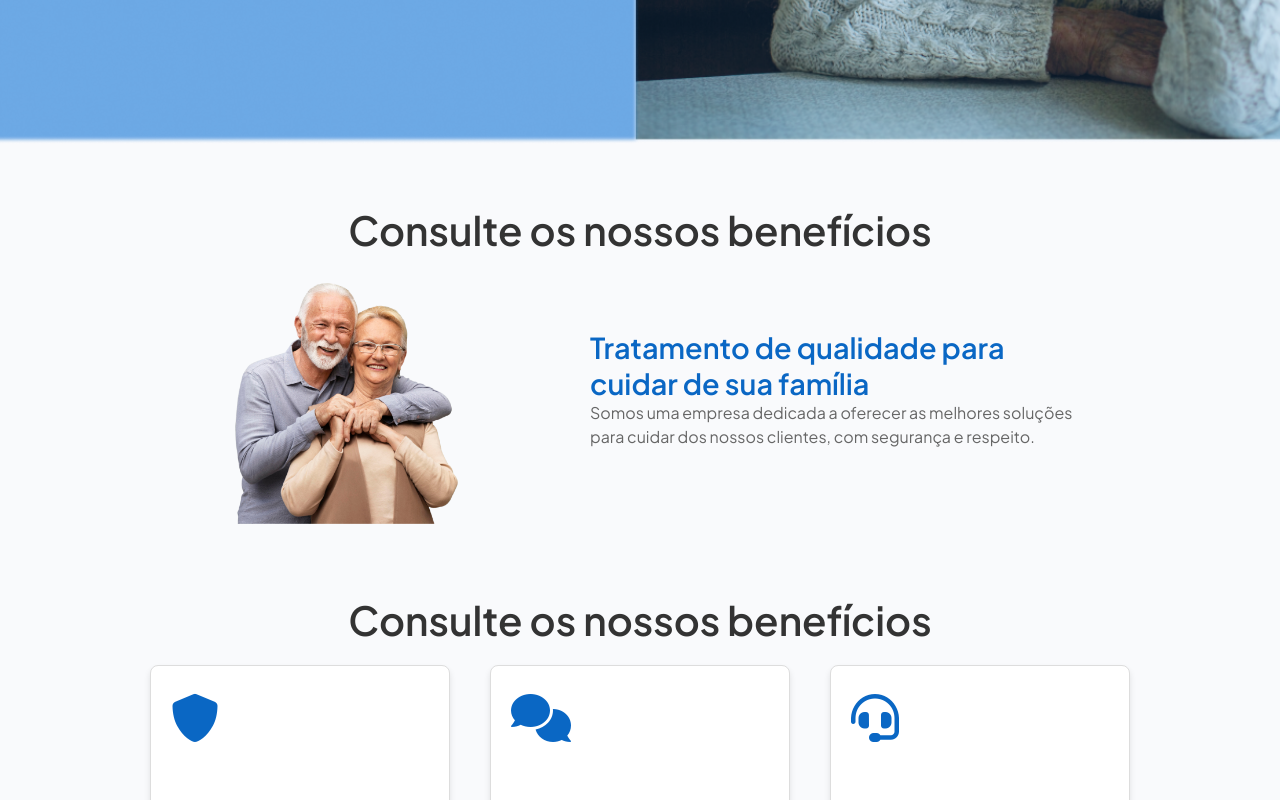
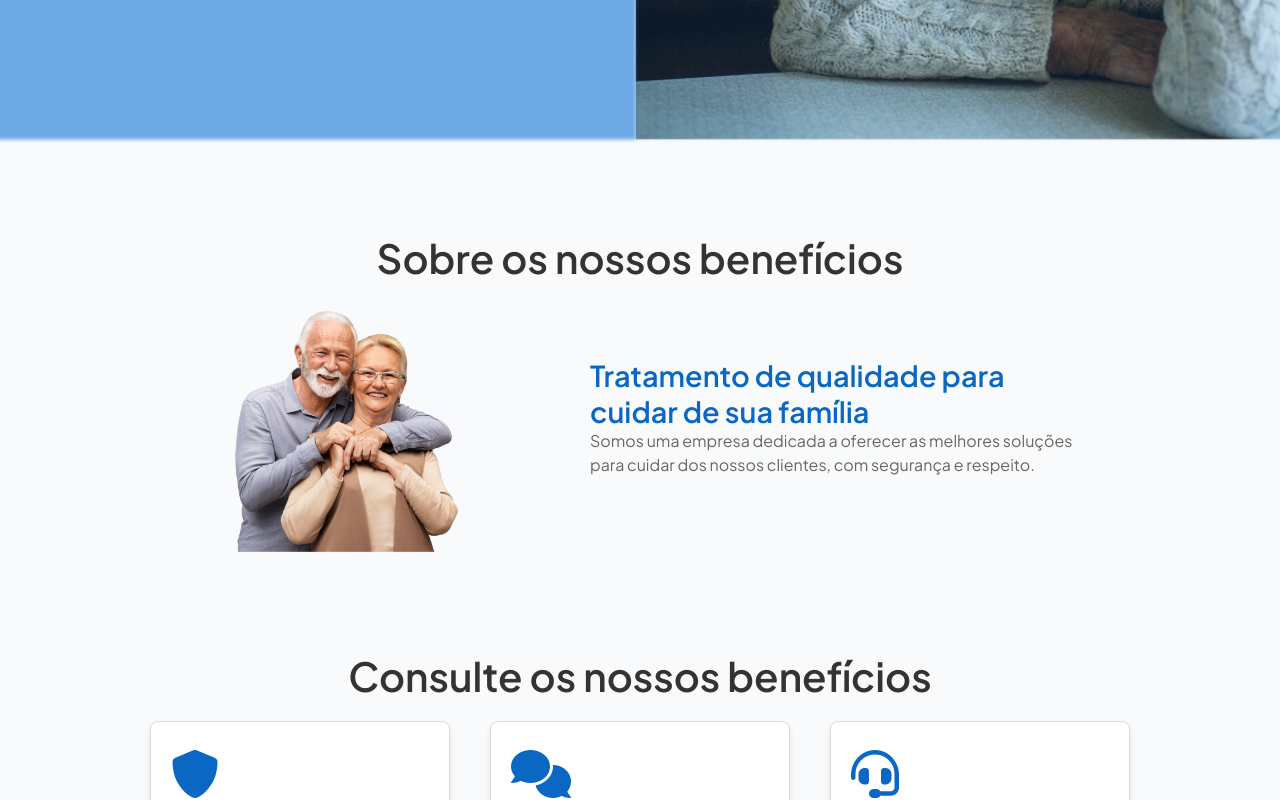
Before and after one commit to melissaJll/family-care, a React (Vite) app: page / in a window 1280 px wide. Shown: the part 546-1346 px from the top of the page. Built offline with nearby package versions, Linux system fonts and the light colour scheme.

Commit message:
Update Sobre.jsx

```diff
--- a/src/components/Sobre.jsx
+++ b/src/components/Sobre.jsx
@@ -8,6 +8,8 @@ const StyledSobre = styled.div`
   text-align: center;
   padding: 20px;
   margin-top: 40px;
+  padding-top: 3rem ;
+  padding-bottom: 3rem ;
 
   h1 {
     font-size: 2.5rem;
@@ -48,7 +50,7 @@ const StyledSobre = styled.div`
 function Sobre() {
   return (
     <StyledSobre>
-      <h1>Consulte os nossos benefícios</h1>
+      <h1>Sobre os nossos benefícios</h1>
       <div className="content">
         <img src={imageIdosos} alt="Imagem sobre o benefício" />
         <div className="text-section">
```
